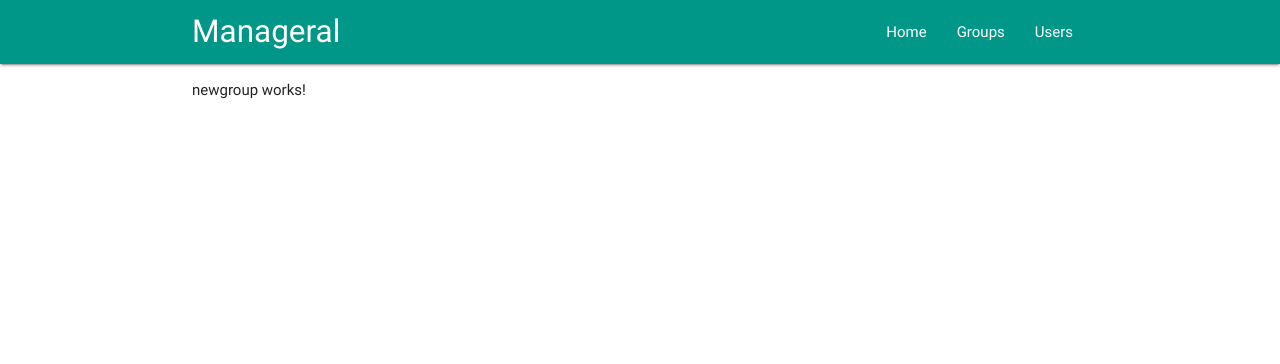
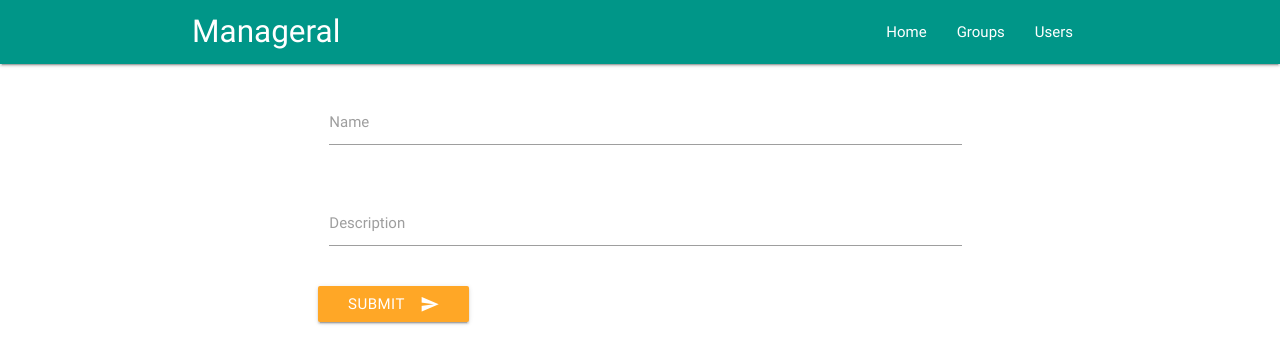
Before and after one commit to ahmad2smile/manageral, an Angular app: page /newgroup in a window 1280 px wide. Shown: the top 364 px of the page. Built offline with nearby package versions, Linux system fonts and the light colour scheme.

Commit message:
Added API Implementation for new Group

```diff
--- a/api/db.json
+++ b/api/db.json
@@ -9,6 +9,11 @@
       "id": 2,
       "title": "Dota 2",
       "intro": "This is a about Dota 2 and all things awesome"
+    },
+    {
+      "title": "COD",
+      "intro": "This is a group about cod",
+      "id": 3
     }
   ],
   "users": [
--- /dev/null
+++ b/src/app/interfaces/index.ts
@@ -0,0 +1 @@
+export * from "./setValWatch.interface";
--- /dev/null
+++ b/src/app/interfaces/setValWatch.interface.ts
@@ -0,0 +1,6 @@
+import { Observable } from "rxjs/Observable";
+
+export interface ISetValWatch{
+	controlName: string,
+	elementObs: Observable<any>
+}
--- a/src/app/pages/newgroup/newgroup.component.html
+++ b/src/app/pages/newgroup/newgroup.component.html
@@ -1,3 +1,29 @@
-<p>
-  newgroup works!
-</p>
+<div class="row formContent">
+	<div class="col s12 m9 l9">
+		<form class="col s12" (submit)="createNewGroup()" [formGroup]="newgroupForm" novalidate>
+			<div class="row">
+				<div class="input-field col s12">
+					<label>Name</label>
+					<input
+						[class.invalid]="valMsgs.groupName"
+						[class.valid]="valMsgs.groupName === ''"
+						formControlName="groupName"
+						type="text">
+				</div>
+			</div>
+			<div class="row">
+				<div class="input-field col s12">
+					<label>Description</label>
+					<input
+						[class.invalid]="valMsgs.groupDescription"
+						[class.valid]="valMsgs.groupDescription === ''"
+						formControlName="groupDescription"
+						type="text">
+				</div>
+			</div>
+			<button class="btn waves-effect waves-light" type="submit" name="action">Submit
+				<i class="material-icons right">send</i>
+			</button>
+		</form>
+	</div>
+</div>
--- a/src/app/pages/newgroup/newgroup.component.ts
+++ b/src/app/pages/newgroup/newgroup.component.ts
@@ -1,15 +1,61 @@
-import { Component, OnInit } from '@angular/core';
+import { Component, OnInit, AfterViewInit } from '@angular/core';
+import { FormGroup, FormBuilder, Validators } from "@angular/forms";
+import { Router } from "@angular/router";
+
+import { DataService, ValidationService } from "../../services/index";
+
+import { ISetValWatch } from "../../interfaces/index";
 
 @Component({
-  selector: 'app-newgroup',
-  templateUrl: './newgroup.component.html',
-  styleUrls: ['./newgroup.component.sass']
+	selector: 'app-newgroup',
+	templateUrl: './newgroup.component.html',
+	styleUrls: ['./newgroup.component.sass']
 })
-export class NewgroupComponent implements OnInit {
+export class NewgroupComponent implements OnInit, AfterViewInit{
+	constructor(private _dataService: DataService,
+				private _router: Router,
+                private _validationService: ValidationService,
+                private _formBuilder: FormBuilder){
+	}
 
-  constructor() { }
+    private newgroupForm: FormGroup;
+    private valMsgs: Object = {};
 
-  ngOnInit() {
-  }
+	ngOnInit(){
+        this.newgroupForm = this._formBuilder.group({
+            groupName: ["", [Validators.required, Validators.minLength(3), Validators.maxLength(25)]],
+            groupDescription: ["", [Validators.required, Validators.minLength(10), Validators.maxLength(25)]]
+        });
+
+
+	}
+
+    ngAfterViewInit(){
+        this._validationService.setValidationWatchFor(this.newgroupForm)
+            .forEach((valObj: ISetValWatch)=> valObj.elementObs.subscribe(
+                (x)=>{
+                    this.valMsgs[valObj.controlName] = this._validationService.getValidationMessage();
+                }
+            ));
+    }
+
+    createNewGroup(){
+		if (this.newgroupForm.valid){
+			const { groupName, groupDescription } = this.newgroupForm.value;
+			this._dataService.createNewGroup({ title: groupName, intro: groupDescription })
+				.subscribe(
+					(res)=>{
+						this._router.navigate(['/group/'+ res.id]);
+					},
+					(err)=>{
+						console.log(err);
+					}
+				);
+		    console.log(this.newgroupForm.value);
+		}else{
+			console.log("From Not Valid");
+			this._validationService.validateFormOnSubmit(this.newgroupForm);
+		}
+    }
 
 }
--- a/src/app/services/dataService.ts
+++ b/src/app/services/dataService.ts
@@ -33,6 +33,14 @@ export class DataService {
 					.map((res)=> res.json())
 					.retryWhen(this.retryCalls(3));
 	}
+
+	createNewGroup(formData): Observable<any>{
+		return this._http.post(`${ this.baseUrl }/groups`, formData)
+					.map((res)=> res.json())
+					.retryWhen(this.retryCalls(3));
+	}
+
+
 	getAllUsers(): Observable<any>{
 		return this._http.get(`${ this.baseUrl }/users`)
 					.map((res)=> res.json())
--- a/src/app/services/index.ts
+++ b/src/app/services/index.ts
@@ -1 +1,2 @@
 export * from "./dataService";
+export * from "./validationService";
--- /dev/null
+++ b/src/app/services/validationMsgs.ts
@@ -0,0 +1,14 @@
+export const valMsgs = {
+	groupName: {
+		required: "Please enter a group name",
+		pattern: "Please enter a valid group name",
+		minlength: "Please enter a valid group name",
+		maxlength: "Please enter a valid group name"
+	},
+	groupDescription: {
+		required: "Please provide group description",
+		pattern: "Please provide valid group description",
+		minlength: "Please provide valid group description",
+		maxlength: "Please provide valid group description"
+	}
+};
--- /dev/null
+++ b/src/app/services/validationService.ts
@@ -0,0 +1,65 @@
+import { ElementRef, Injectable } from "@angular/core";
+import { AbstractControl, FormGroup } from "@angular/forms";
+
+import { Observable } from "rxjs/Observable";
+import "rxjs/add/operator/debounceTime";
+import "rxjs/add/observable/fromEvent";
+import "rxjs/add/observable/merge";
+
+import { ISetValWatch } from "../interfaces/index";
+
+import { valMsgs } from "./validationMsgs";
+
+@Injectable()
+export class ValidationService{
+	constructor(){
+	}
+
+	private validationMessageToReturn: string = "";
+	private allValidationMessages: { [key: string]: { [key: string]: string}} = valMsgs;
+
+	private validationMessage(inputEleName: string, inputEle: AbstractControl): string{
+		if ((inputEle.touched || inputEle.dirty) && inputEle.errors) {
+		    let msgArray = Object.keys(inputEle.errors)
+							.map((errType: string)=> this.allValidationMessages[inputEleName][errType]);
+			return Array.from(new Set(msgArray)).join(" "); // to remove duplicates from array
+		}
+		return "";
+	}
+
+	private delayValidationFor(inputEleName: string,
+								rootFormGroup: FormGroup,
+								delayValidationFor: number): Observable<any>{
+		let inputEle = rootFormGroup.get(inputEleName);
+		let propObservable$ =  inputEle.valueChanges.debounceTime(delayValidationFor);
+		propObservable$.subscribe(
+							(x)=>{
+								this.validationMessageToReturn = this.validationMessage(inputEleName, inputEle);
+							}
+						);
+		return propObservable$;
+	}
+
+	setValidationWatchFor(rootFormGroup: FormGroup): Array<ISetValWatch>{
+		return Object.keys(rootFormGroup.controls)
+			.map((controlName: string)=>{
+				let elementObs = this.delayValidationFor(controlName, rootFormGroup, 500);
+				return { controlName, elementObs };
+			});
+	}
+
+	validateFormOnSubmit(rootFormGroup: FormGroup){
+		Object.keys(rootFormGroup.controls).map((controlName: string) => {
+			let formControl: AbstractControl = rootFormGroup.get(controlName);
+  			formControl.markAsTouched();
+			if (formControl.invalid){
+				//to trigger changeValue event => change from null/undefined to ""
+			    formControl.setValue("");
+			}
+		});
+	}
+
+	getValidationMessage(): string{
+		return this.validationMessageToReturn;
+	}
+}
--- a/src/styles.sass
+++ b/src/styles.sass
@@ -18,3 +18,10 @@ $link-color: color("light-blue", "darken-1") !default
 
 .newBtn
     padding-top: 10px
+
+.formContent
+    display: flex
+    justify-content: center
+    padding-top: 20px
+    div
+        margin-left: 0 !important
```
Also changed, not shown: src/app/app.module.ts (+5 -3 lines). Lines whose indentation alone changed are shown as unchanged.
